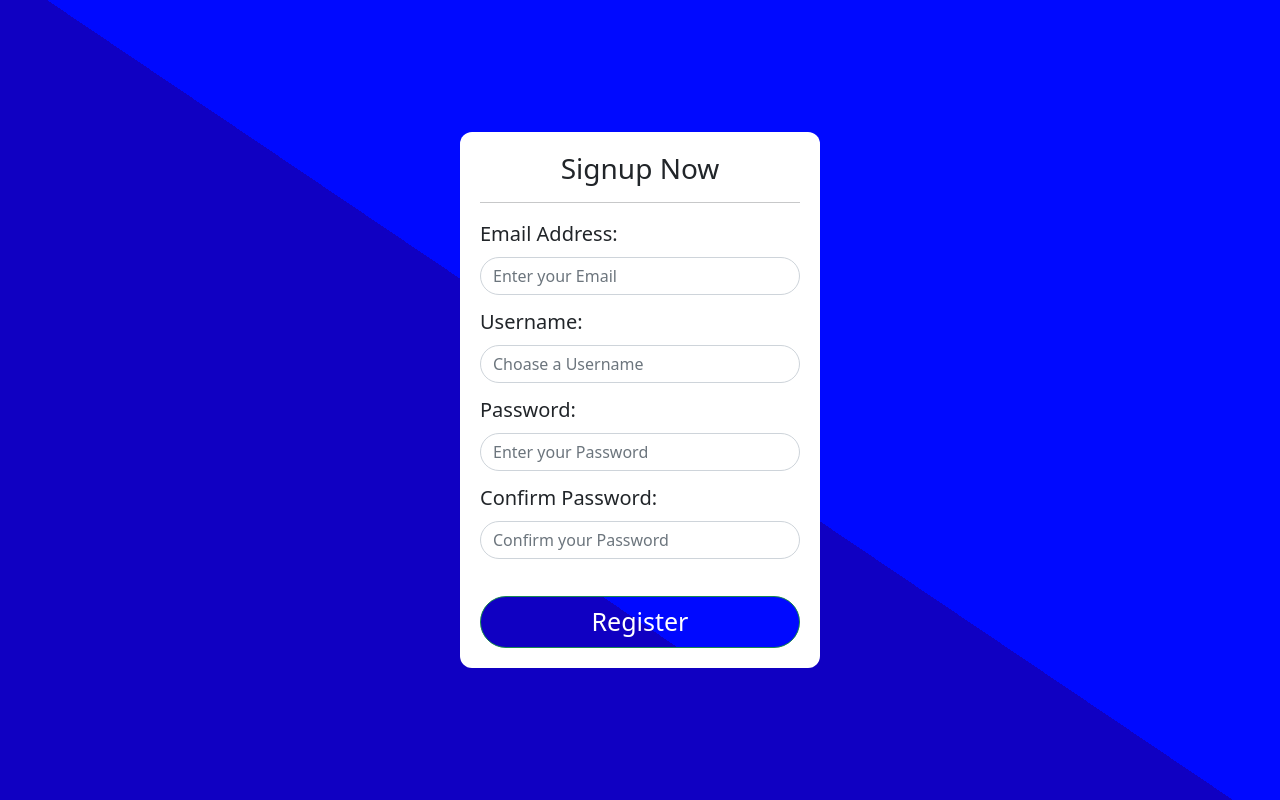
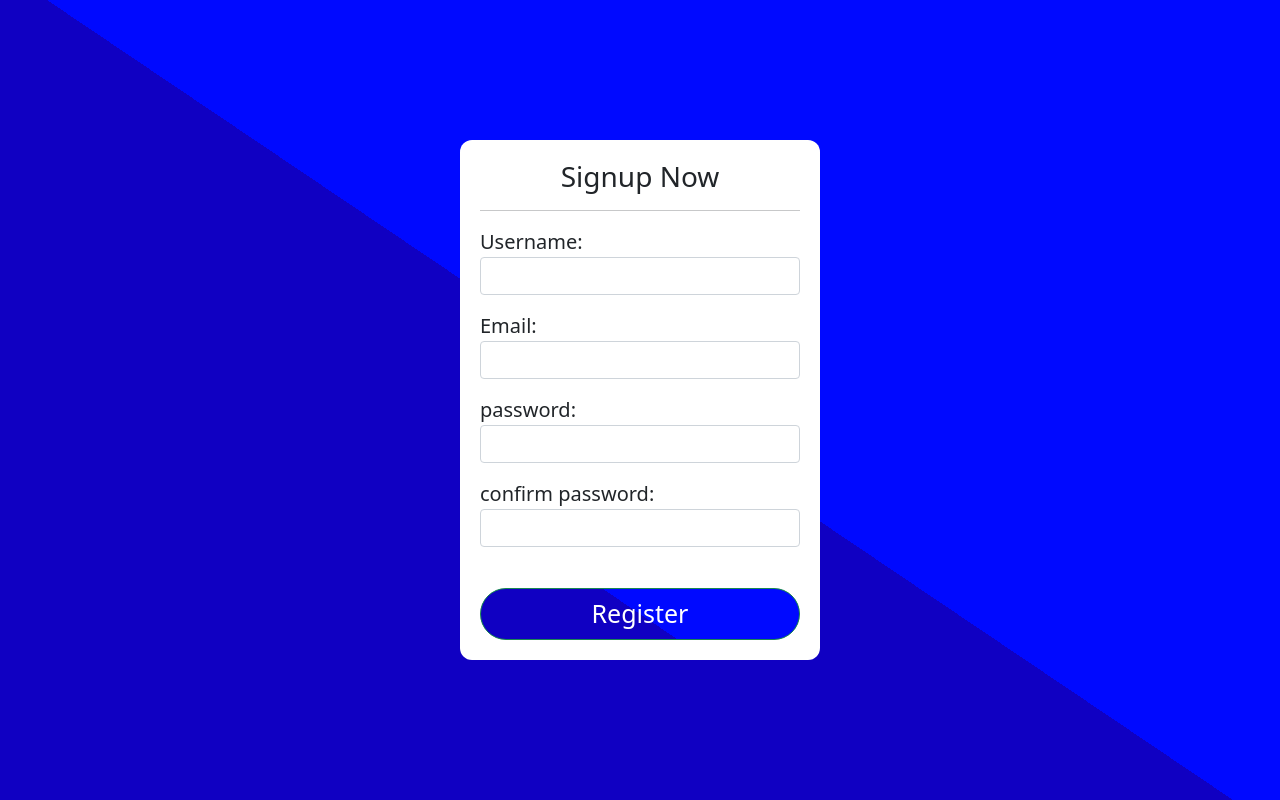
Before and after one commit to mamadkhezri/Zab, a Django app: page /accounts/register/ in a window 1280 px wide. Run offline with Django 4.2, Linux system fonts and the light colour scheme; some web fonts are replaced.

Commit message:
complated register system

```diff
--- a/accounts/templates/accounts/signup.html
+++ b/accounts/templates/accounts/signup.html
@@ -23,42 +23,7 @@
         <hr>
         <form method="post" action="{% url 'accounts:user_register' %}" novalidate>
             {% csrf_token %}
-
-            <div class="form-group sm-3 ">
-                <label class="form-label">Email Address:</label>
-                <input class="form-control rounded-pill" type="email" placeholder="Enter your Email "
-                    required>
-                <div class="invalid-feedback">
-                    please enter your email address
-                </div>
-            </div>
-
-            <div class="form-group sm-3">
-                <label class="form-label">Username:</label>
-                <input class="form-control rounded-pill" type="uername" placeholder="Choase a Username "
-                    required>
-                <div class="invalid-feedback">
-                    please enter your valid username
-                </div>
-            </div>
-
-            <div class="form-group">
-                <label class="form-label">Password:</label>
-                <input class="form-control rounded-pill" type="password"  placeholder="Enter your Password"
-                    required>
-                <div class="invalid-feedback">
-                    please enter your password
-                </div>
-            </div>
-
-            <div class="form-group">
-                <label class="form-label">Confirm Password:</label>
-                <input class="form-control rounded-pill" type="password"  placeholder="Confirm your Password"
-                    required>
-                <div class="invalid-feedback">
-                    please confirm your password
-                </div>
-            </div>
+            {{form.as_p}}
 
             <input class="btn btn-success w-100 rounded-pill" type="submit" value="Register">
 
@@ -70,6 +35,8 @@
         crossorigin="anonymous"></script>
 
 
+
+
 </body>
 
 </html>
```
